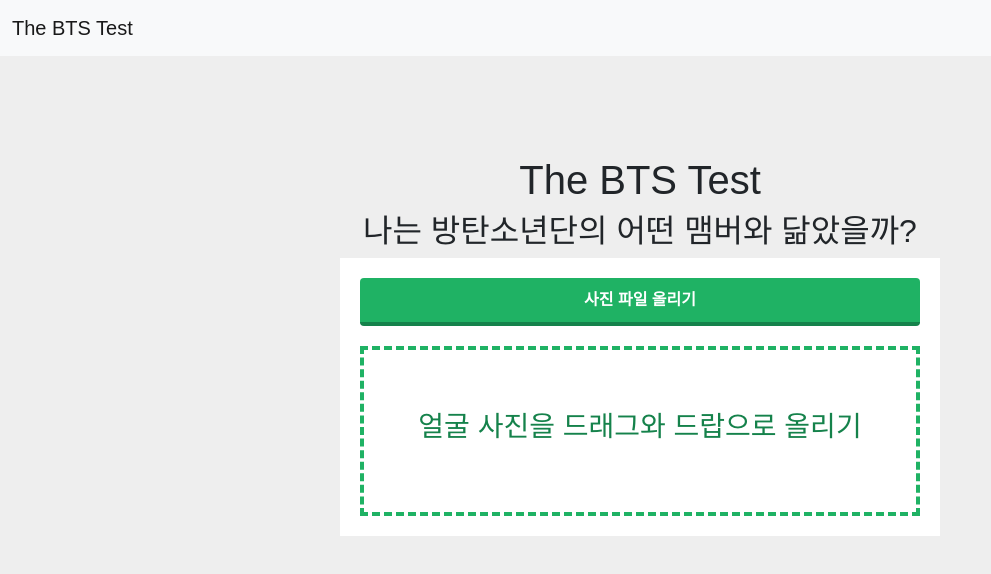
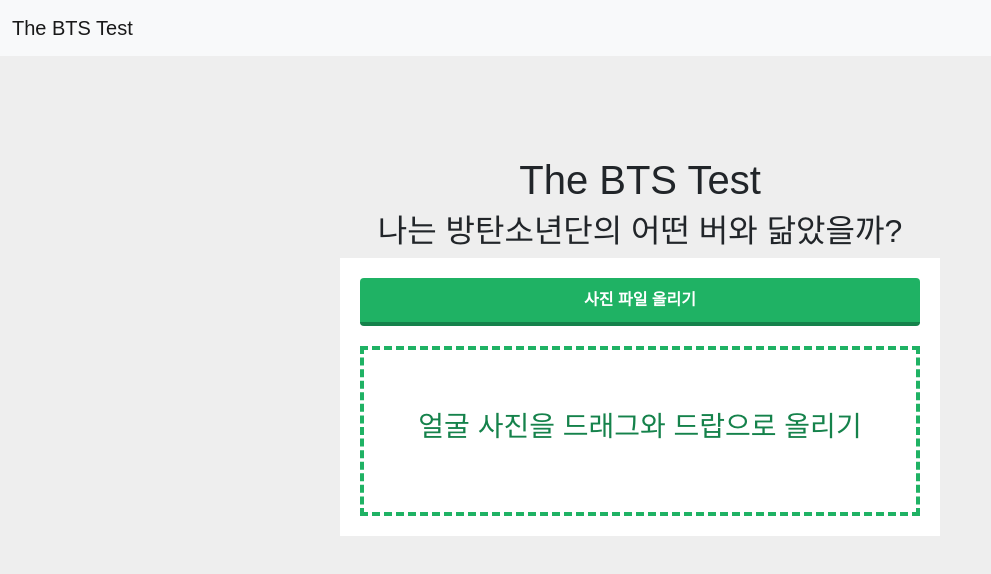
Before and after one commit to keyfrog-21K/thebtsaitest, a plain HTML site: page index.html in a window 1280 px wide. Shown: the whole page, without its empty margins (0-991 px from the left). Drawn offline with nearby package versions, Linux system fonts and the light colour scheme.

Commit message:
Update index.html

```diff
--- a/index.html
+++ b/index.html
@@ -26,7 +26,7 @@
 			</nav>
 		<section class="section">
 			<h1 class="title">The BTS Test</h1>
-			<h2 class="subtitle">나는 방탄소년단의 어떤 맴버와 닮았을까?</h2>
+			<h2 class="subtitle">나는 방탄소년단의 어떤 버와 닮았을까?</h2>
 
 		</section>
 
```
